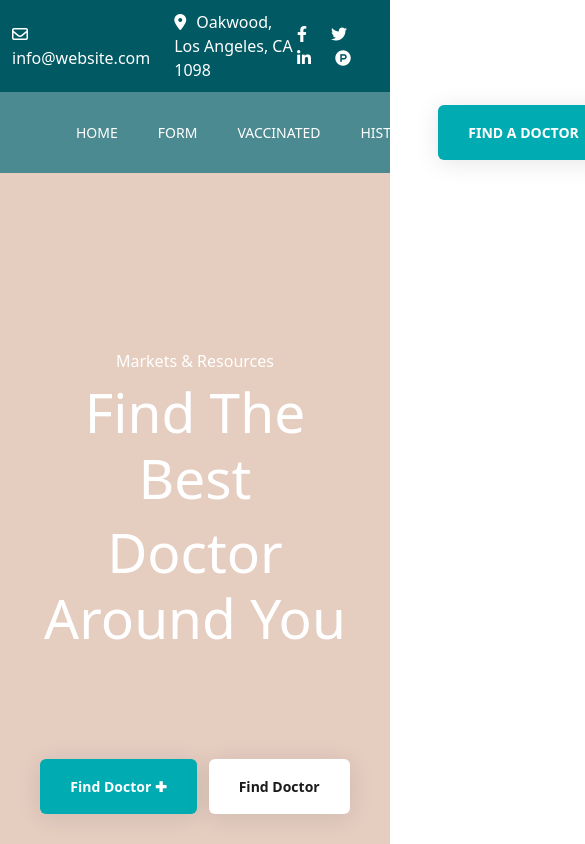
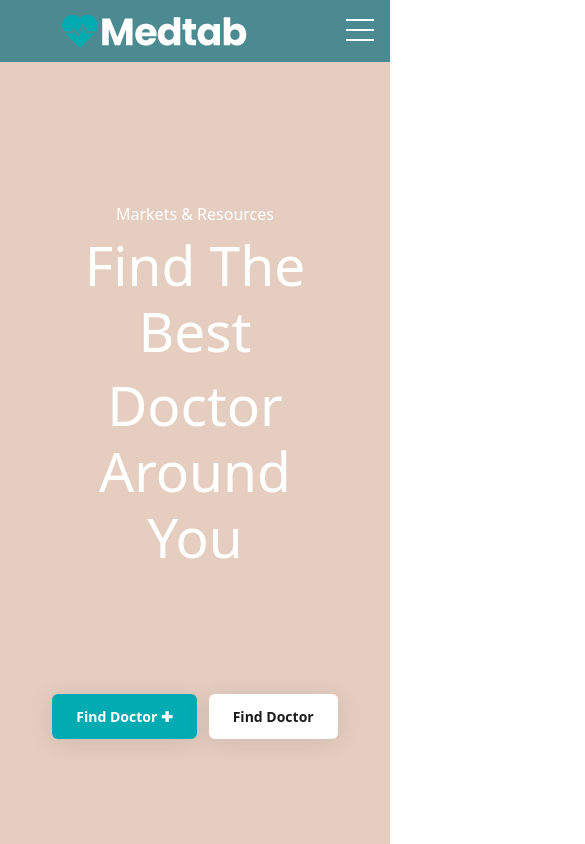
Before and after one commit to Magamed-Ali/Vaccination-against-the-virus, a React app: page / in a window 390 px wide. Shown: the top 844 px of the page, 585 px wide, since content can reach past the window. Built offline with nearby package versions, Linux system fonts and the light colour scheme.

Commit message:
burger menu

```diff
--- a/src/components/shared/header/HeaderNav.js
+++ b/src/components/shared/header/HeaderNav.js
@@ -10,18 +10,32 @@ function HeaderNav() {
                     <div className="nav-bar__logo">
                         <img src={logo} alt="logo"/>
                     </div>
-                    <div className="nav-bar__menu">
-                        <ul>
-                            <li><a href="/">Home</a></li>
-                            <li><a href="/">Form</a></li>
-                            <li><a href="/">Vaccinated</a></li>
-                            <li><a href="/">History</a></li>
-                        </ul>
+                    <div className="menu-wrap menu-burger">
+                        <input type="checkbox" className="toggler">
+                        </input>
+                        <div className="hamburger">
+                            <div></div>
+                        </div>
+                        <div className="menu">
+                            <div>
+                                <div>
+                                    <ul>
+                                        <li><a href="#">Home</a></li>
+                                        <li><a href="#">About</a></li>
+                                        <li><a href="#">Services</a></li>
+                                        <li><a href="#">Contact</a></li>
+                                    </ul>
+                                </div>
+                            </div>
+                        </div>
                     </div>
                     <div className="nav-bar__btn">
                         <button className="nav-bar__btn__button btn">Find A Doctor</button>
                     </div>
+
                 </div>
+
+
             </div>
 
         </div>
--- a/src/styles/header.scss
+++ b/src/styles/header.scss
@@ -69,31 +69,6 @@ body {
     }
   }
 
-  &__menu ul {
-    display: flex;
-    list-style-type: none;
-    margin: 0;
-
-    li {
-      padding: 30px 20px;
-      font-size: 14px;
-      text-transform: uppercase;
-      font-weight: 500;
-      transition: 0.3s;
-
-      a {
-        text-decoration: none;
-        color: $white;
-        transition: 0.4s;
-
-        &:hover {
-          cursor: pointer;
-          color: $footer-logo-color;
-        }
-      }
-    }
-  }
-
   &__btn {
     width: 162px;
 
@@ -119,7 +94,6 @@ body {
   background-color: rgba(206, 161, 137, 0.53);
   text-align: center;
   color: $white;
-
 
   &__header {
 
@@ -163,3 +137,276 @@ body {
     }
   }
 }
+
+.checkbox {
+  padding: 0;
+  margin: 0;
+  opacity: 0;
+}
+
+@media screen and (min-width: 801px){
+  .menu-burger {
+    display: flex;
+    align-items: center;
+
+    input {
+      display: none;
+    }
+
+    .menu ul{
+      display: flex;
+      margin: 0;
+
+      li {
+        list-style-type: none;
+        padding: 0;
+        cursor: pointer;
+        font-weight: 500;
+        transition: 0.2s;
+
+        a {
+          font-size: 16px;
+          text-transform: uppercase;
+          font-weight: 500;
+          padding: 30px 20px;
+          text-decoration: none;
+          color: $white;
+          transition: 0.3s;
+
+          &:hover {
+            cursor: pointer;
+            color: $footer-logo-color;
+          }
+        }
+      }
+
+    }
+  }
+
+}
+
+@media screen and (max-width: 800px) {
+
+
+  .top-bar {
+    justify-content: center;
+  }
+
+  .top-bar__social-links {
+    display: none;
+  }
+}
+
+@media screen and (max-width: 800px) {
+
+  .top-bar {
+    display: none;
+  }
+  .nav-bar__btn {
+    display: none;
+  }
+}
+
+@media screen and (max-width: 800px) {
+  .container {
+    max-width: 960px;
+    margin: auto;
+    overflow: hidden;
+    padding: 0 3rem;
+  }
+
+  .showcase {
+    background: var(--primary-color);
+    color: #fff;
+    height: 100vh;
+    position: relative;
+  }
+
+  .showcase:before {
+    content: '';
+    background: url('https://images.pexels.com/photos/533923/pexels-photo-533923.jpeg?auto=compress&cs=tinysrgb&dpr=2&h=750&w=1260') no-repeat center center/cover;
+    position: absolute;
+    top: 0;
+    right: 0;
+    width: 100%;
+    height: 100%;
+    z-index: -1;
+  }
+
+  .showcase .showcase-inner {
+    display: flex;
+    flex-direction: column;
+    align-items: center;
+    justify-content: center;
+    text-align: center;
+    height: 100%;
+  }
+
+  .showcase h1 {
+    font-size: 4rem;
+  }
+
+  .showcase p {
+    font-size: 1.3rem;
+  }
+
+  .btn {
+    display: inline-block;
+    border: none;
+    background: var(--primary-color);
+    color: #fff;
+    padding: 0.75rem 1.5rem;
+    margin-top: 1rem;
+    transition: opacity 1s ease-in-out;
+    text-decoration: none;
+  }
+
+  .btn:hover {
+    opacity: 0.7;
+  }
+
+  /* MENU STYLES */
+  .menu-wrap {
+    position: fixed;
+    top: 0;
+    right: 0;
+    z-index: 1;
+  }
+
+  .menu-wrap .toggler {
+    position: absolute;
+    top: 0;
+    right: 0;
+    z-index: 2;
+    cursor: pointer;
+    width: 50px;
+    height: 50px;
+    opacity: 0;
+  }
+
+  .menu-wrap .hamburger {
+    position: absolute;
+    top: 0;
+    right: 0;
+    z-index: 1;
+    width: 60px;
+    height: 60px;
+    padding: 1rem;
+    background: var(--primary-color);
+    display: flex;
+    align-items: center;
+    justify-content: center;
+  }
+
+  /* Hamburger Line */
+  .menu-wrap .hamburger > div {
+    position: relative;
+    flex: none;
+    width: 100%;
+    height: 2px;
+    background: #fff;
+    display: flex;
+    align-items: center;
+    justify-content: center;
+    transition: all 0.4s ease;
+  }
+
+  /* Hamburger Lines - Top & Bottom */
+  .menu-wrap .hamburger > div::before,
+  .menu-wrap .hamburger > div::after {
+    content: '';
+    position: absolute;
+    z-index: 1;
+    top: -10px;
+    width: 100%;
+    height: 2px;
+    background: inherit;
+  }
+
+  /* Moves Line Down */
+  .menu-wrap .hamburger > div::after {
+    top: 10px;
+  }
+
+  /* Toggler Animation */
+  .menu-wrap .toggler:checked + .hamburger > div {
+    transform: rotate(135deg);
+  }
+
+  /* Turns Lines Into X */
+  .menu-wrap .toggler:checked + .hamburger > div:before,
+  .menu-wrap .toggler:checked + .hamburger > div:after {
+    top: 0;
+    transform: rotate(90deg);
+  }
+
+  /* Rotate On Hover When Checked */
+  .menu-wrap .toggler:checked:hover + .hamburger > div {
+    transform: rotate(225deg);
+  }
+
+  /* Show Menu */
+  .menu-wrap .toggler:checked ~ .menu {
+    visibility: visible;
+  }
+
+  .menu-wrap .toggler:checked ~ .menu > div {
+    transform: scale(1);
+    transition-duration: var(--menu-speed);
+  }
+
+  .menu-wrap .toggler:checked ~ .menu > div > div {
+    opacity: 1;
+    transition:  opacity 0.4s ease 0.4s;
+  }
+
+  .menu-wrap .menu {
+    position: fixed;
+    top: 0;
+    right: 0;
+    width: 50%;
+    height: 90%;
+    visibility: hidden;
+    overflow: hidden;
+    display: flex;
+    align-items: center;
+    justify-content: center;
+    background-color: rgba(26, 26, 26, 0.68);
+  }
+
+  .menu-wrap .menu > div {
+    background: var(--overlay-color);
+    border-radius: 50%;
+    width: 200vw;
+    height: 200vw;
+    display: flex;
+    flex: none;
+    align-items: center;
+    justify-content: center;
+    transform: scale(0);
+    transition: all 0.4s ease;
+  }
+
+  .menu-wrap .menu > div > div {
+    text-align: center;
+    max-width: 90vw;
+    max-height: 100vh;
+    opacity: 0;
+    transition: opacity 0.4s ease;
+  }
+
+  .menu-wrap .menu > div > div > ul > li {
+    list-style: none;
+    color: #fff;
+    font-size: 1.5rem;
+    padding: 1rem;
+  }
+
+  .menu-wrap .menu > div > div > ul > li > a {
+    color: inherit;
+    text-decoration: none;
+    transition: color 0.4s ease;
+  }
+
+
+}
```
Also changed, not shown: public/index.html (+11 -8 lines), src/components/shared/container/ContainerHead.js (indentation only), src/components/shared/header/Topbar.js (indentation only), src/styles/footer.scss (line endings or trailing spaces).
